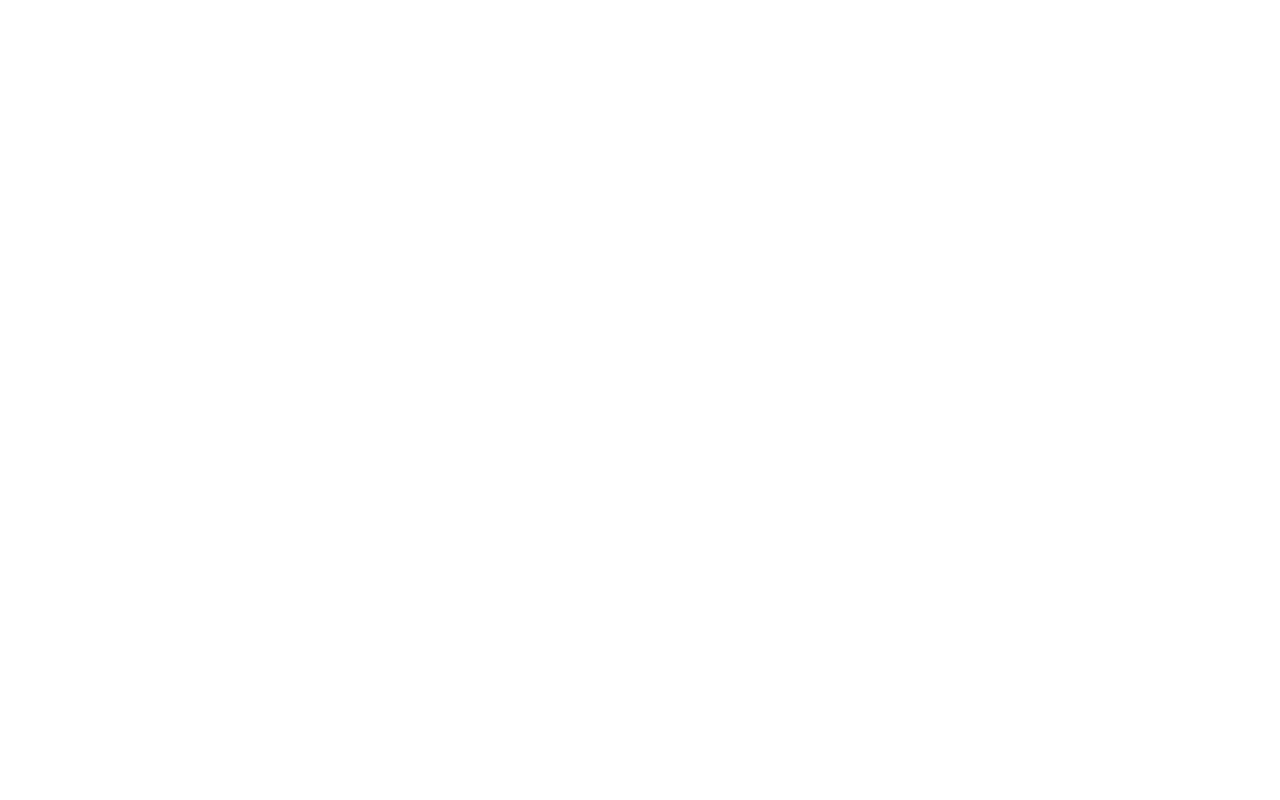
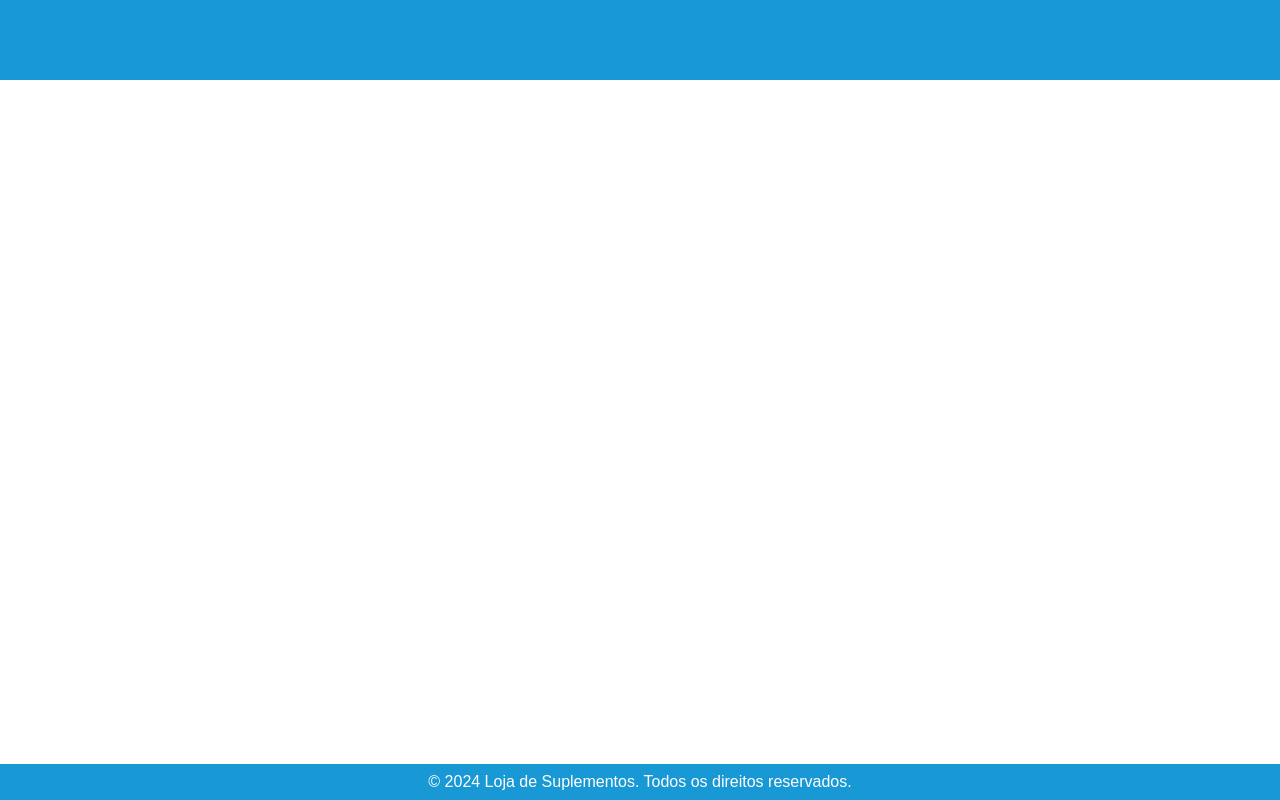
Before and after one commit to lucasgfaj/growth-suplementos, a website: page public/cadastro.html in a window 1280 px wide. Drawn offline with nearby package versions, Linux system fonts and the light colour scheme.

Commit message:
Edit: Pages

```diff
--- a/public/cadastro.html
+++ b/public/cadastro.html
@@ -1,11 +1,41 @@
 <!DOCTYPE html>
-<html lang="pt-br">
+<html lang="pt-BR">
+
 <head>
+
+    <!-- Favicons -->
+    <link rel="apple-touch-icon" sizes="180x180" href="./img/favicon_io/apple-touch-icon.png">
+    <link rel="icon" type="image/png" sizes="32x32" href="./img/favicon_io/favicon-32x32.png">
+    <link rel="icon" type="image/png" sizes="16x16" href="./img/favicon_io/favicon-16x16.png">
+    <link rel="manifest" href="./img/favicon_io/site.webmanifest">
+    <link rel="mask-icon" href="safari-pinned-tab.svg" color="#5bbad5">
+    <link rel="shortcut icon" href="./img/favicon_io/favicon.ico">
+
     <meta charset="UTF-8">
     <meta name="viewport" content="width=device-width, initial-scale=1.0">
     <title>Growth Suplementos</title>
+    <link rel="stylesheet" href="../node_modules/bootstrap/dist/css/bootstrap.min.css">
+    <link href="https://cdnjs.cloudflare.com/ajax/libs/bootstrap-icons/1.8.1/font/bootstrap-icons.min.css"
+        rel="stylesheet">
+    <link rel="stylesheet" href="./css/reset.css">
+    <link rel="stylesheet" href="./css/style.css">
 </head>
+
 <body>
+    <header>
+        <nav class="navbar navbar-edit navbar-expand-lg navbar-custom">
+        </nav>
 
+    </header>
+
+
+    <footer class="footer">
+        <p>&copy; 2024 Loja de Suplementos. Todos os direitos reservados.</p>
+    </footer>
+
+    <script src="https://code.jquery.com/jquery-3.5.1.slim.min.js"></script>
+    <script src="https://cdn.jsdelivr.net/npm/@popperjs/core@2.5.4/dist/umd/popper.min.js"></script>
+    <script src="https://stackpath.bootstrapcdn.com/bootstrap/4.5.2/js/bootstrap.min.js"></script>
 </body>
+
 </html>
--- a/public/css/style.css
+++ b/public/css/style.css
@@ -21,6 +21,10 @@ header {
   color: var(--primary-color);
   font-weight: bold;
   text-align: center;
+}
+
+.navbar-edit {
+  height: 5rem;
 }
 
 .navbar-custom {
```
Also changed, not shown: public/index.html (+1 -1 lines), public/login.html (+29 -1 lines), public/pagamento.html (+29 -1 lines).
